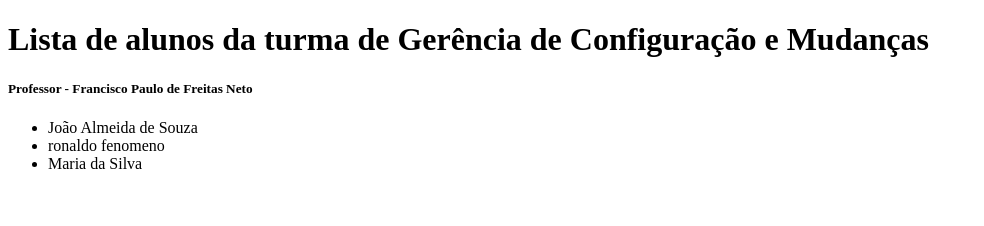
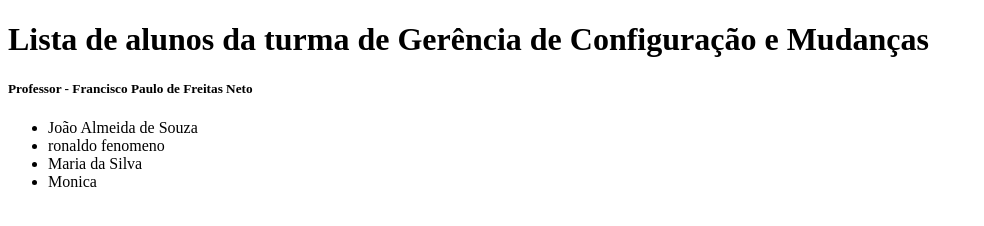
Before and after one commit to Morgan-Sa/site, a plain HTML site: page index.html in a window 1280 px wide. Shown: the whole page, without its empty margins (0-984 px from the left). Drawn offline with Linux system fonts and the light colour scheme.

Commit message:
add outro nomme a lista

```diff
--- a/index.html
+++ b/index.html
@@ -16,6 +16,7 @@
         <li>João Almeida de Souza</li>
         <li>ronaldo fenomeno</li>
         <li>Maria da Silva</li>
+        <li>Monica</li>
     </ul>
 
 
```
